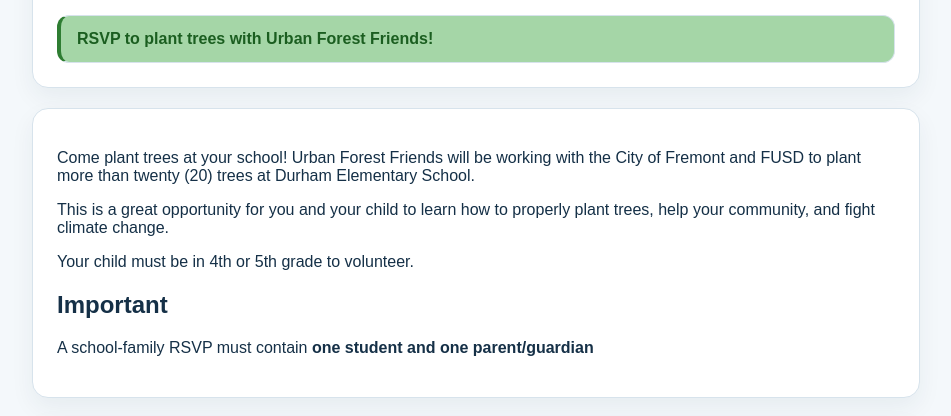
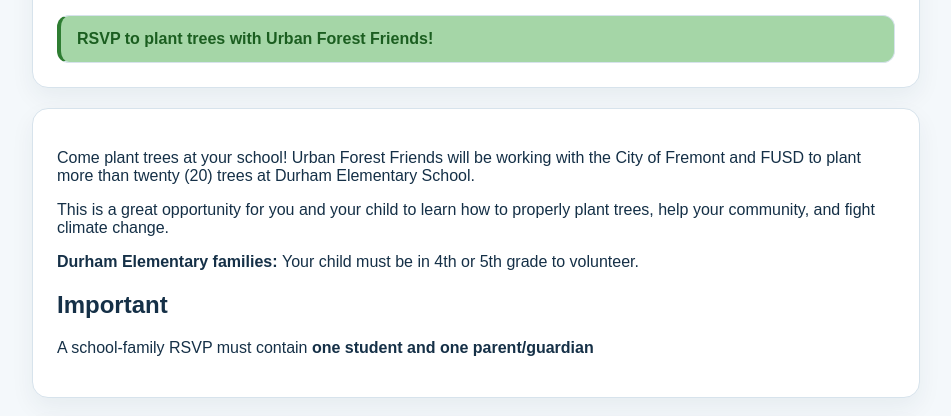
Before and after one commit to uff-bay/durham-2026, a plain HTML site: page index.html in a window 1280 px wide. Shown: the part 384-800 px from the top of the page, without its empty margins (164-1115 px from the left). Drawn offline with Linux system fonts and the light colour scheme.

Commit message:
added emphasis for 4th+5th graders to DE

```diff
--- a/index.html
+++ b/index.html
@@ -21,7 +21,7 @@
       <section class="card">
         <p>Come plant trees at your school! Urban Forest Friends will be working with the City of Fremont and FUSD to plant more than twenty (20) trees at Durham Elementary School.</p>
         <p>This is a great opportunity for you and your child to learn how to properly plant trees, help your community, and fight climate change.</p>
-        <p>Your child must be in 4th or 5th grade to volunteer.</p>
+        <p><b>Durham Elementary families: </b>Your child must be in 4th or 5th grade to volunteer.</p>
         <h2>Important</h2>
         <p>A school-family RSVP must contain <strong>one student and one parent/guardian</strong></p>
       </section>
```
